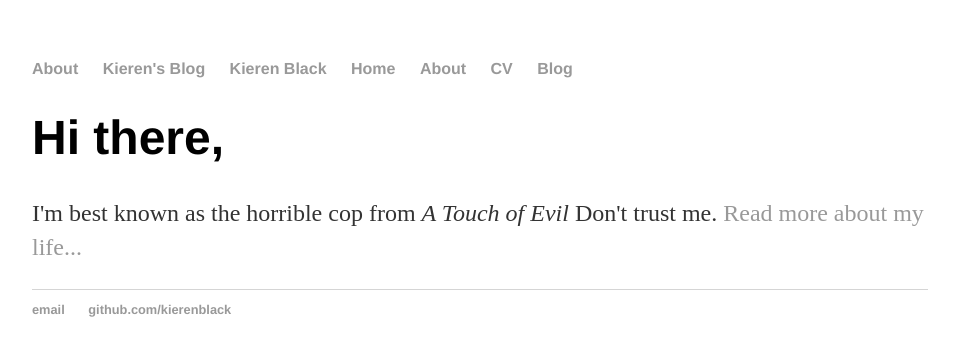
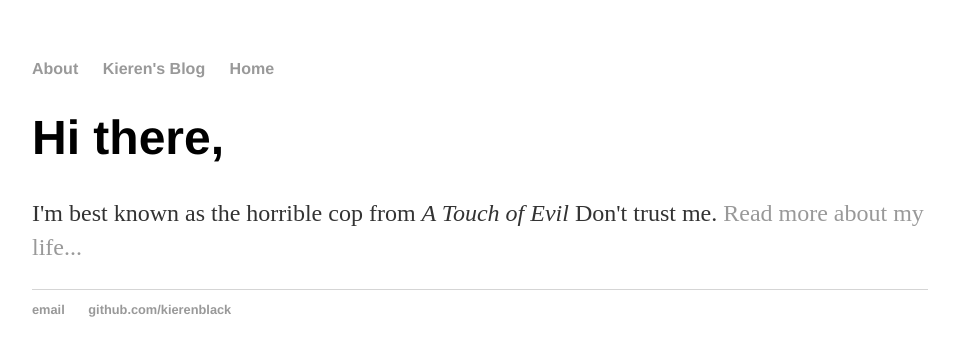
Before and after one commit to kierenblack/kierenblack.github.io, a Jekyll site: the page built from index.html, in a window 1280 px wide. Shown: the top 356 px of the page, without its empty margins (160-1115 px from the left). Built offline with Jekyll 4.4.1, drawn with Linux system fonts in a browser that asks for light colours.

Commit message:
Added page.nav

```diff
--- a/_includes/nav.html
+++ b/_includes/nav.html
@@ -1,12 +1,11 @@
 <nav>
     <ul>
         {% for page in site.pages %} {% if page.title %}
-        <li><a href="{{ page.url | prepend: site.baseurl }}">{{ page.title }}</a></li>
+        <li><a href="{{ page.url | prepend: site.baseurl }}">{%- if page.nav -%}
+            {{page.nav }}
+            {%- else -%}
+            {{page.title}}
+        {%- endif -%}</a></li>
         {% endif %} {% endfor %}
-
-        <li><a href="/">Home</a></li>
-        <li><a href="/about">About</a></li>
-        <li><a href="/cv">CV</a></li>
-        <li><a href="/blog">Blog</a></li>
     </ul>
 </nav>
--- a/blog/index.html
+++ b/blog/index.html
@@ -9,3 +9,5 @@ title: Kieren's Blog
 	    <li><span>{{ post.date | date_to_string }}</span> » <a href="{{ post.url }}" title="{{ post.title }}">{{ post.title }}</a></li>
 	  {% endfor %}
 	</ul>
+
+	<p>subscribe <a href="{{ "/blog/atom.xml" | prepend: site.baseurl }}">via RSS</a></p>
--- a/index.html
+++ b/index.html
@@ -1,6 +1,7 @@
 ---
 layout: default
 title: Kieren Black
+nav: Home
 ---
 <div class="blurb">
 	<h1>Hi there,</h1>
```
